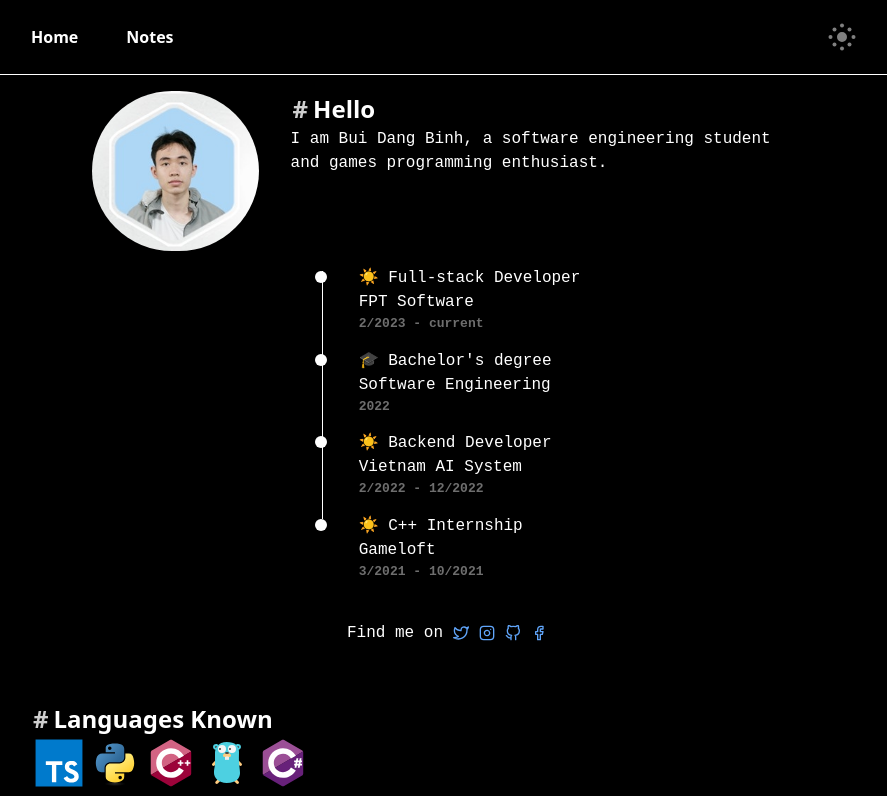
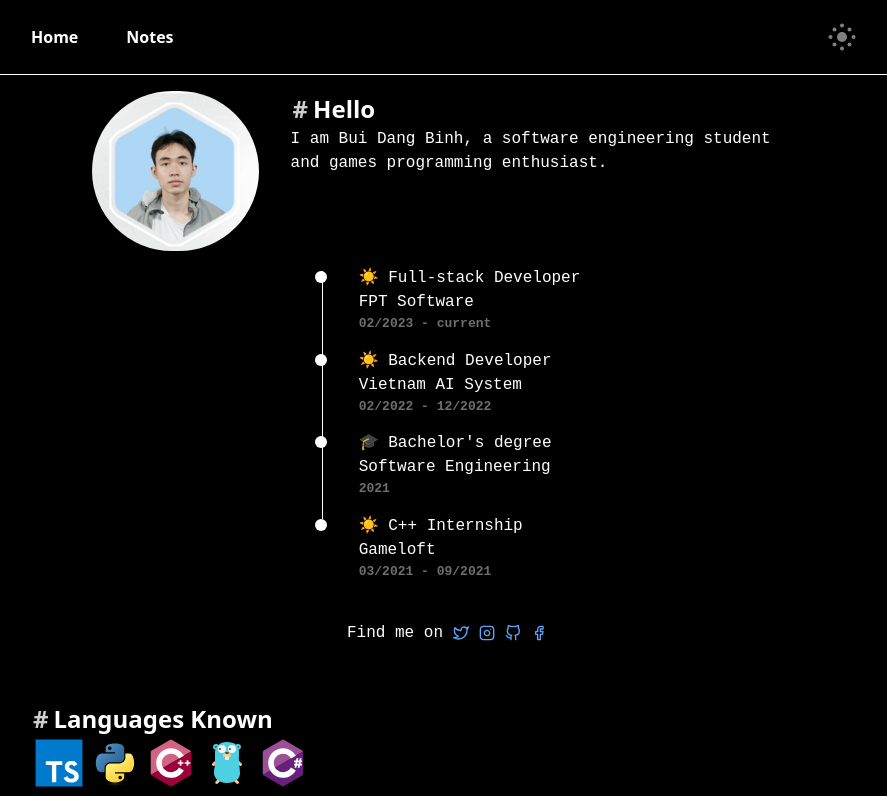
Before and after one commit to dunkbing/dunkbing.github.io, a Next.js app: page / in a window 1280 px wide. Shown: the top 796 px of the page, without its empty margins (193-1080 px from the left). Built offline with nearby package versions, Linux system fonts and the light colour scheme; what @tailwindcss/typography would draw is missing.

Commit message:
update timeline.

```diff
--- a/components/Contact/TimeLine.tsx
+++ b/components/Contact/TimeLine.tsx
@@ -56,25 +56,25 @@ const TimeLine: React.FC = () => {
         <TimeLineItem
           experience="☀️ Full-stack Developer"
           company="FPT Software"
-          startTime="2/2023"
+          startTime="02/2023"
           endTime="current"
+        />
+        <TimeLineItem
+          experience="☀️ Backend Developer"
+          company="Vietnam AI System"
+          startTime="02/2022"
+          endTime="12/2022"
         />
         <TimeLineItem
           experience="🎓 Bachelor's degree"
           company="Software Engineering"
-          startTime="2022"
-        />
-        <TimeLineItem
-          experience="☀️ Backend Developer"
-          company="Vietnam AI System"
-          startTime="2/2022"
-          endTime="12/2022"
+          startTime="2021"
         />
         <TimeLineItem
           experience="☀️ C++ Internship"
           company="Gameloft"
-          startTime="3/2021"
-          endTime="10/2021"
+          startTime="03/2021"
+          endTime="09/2021"
           lastItem={true}
         />
       </div>
```
